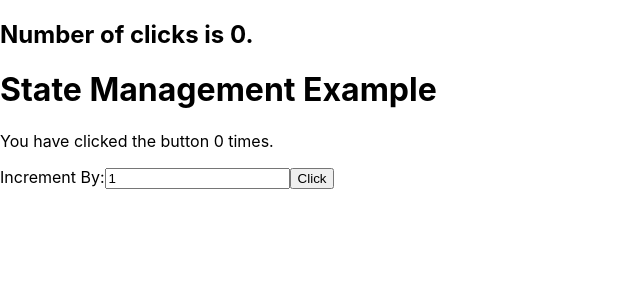
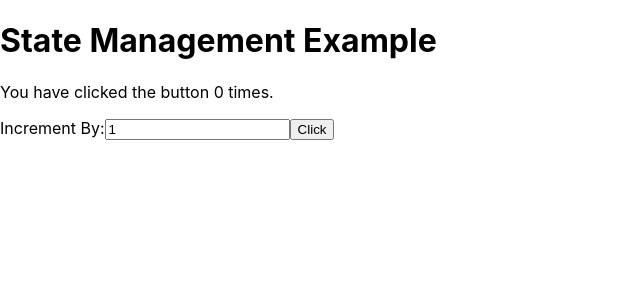
Before and after one commit to kiryl-ramanouski/react-software-architecture-linkedin, a React (Create React App) app: page / in a window 1280 px wide. Shown: the top 300 px of the page, without its empty margins (0-640 px from the left). Built offline with nearby package versions, Linux system fonts and the light colour scheme.

Commit message:
feat: add recoil selector to application

```diff
--- a/src/App.js
+++ b/src/App.js
@@ -1,12 +1,10 @@
 import { RecoilRoot } from 'recoil';
 import { CounterButton } from './CounterButton';
-import { DisplayCount } from './DisplayCount';
 import './App.css';
 
 const App = () => {
   return (
     <RecoilRoot>
-      <DisplayCount />
       <h1>State Management Example</h1>
       <CounterButton />
     </RecoilRoot>
--- a/src/CounterButton.js
+++ b/src/CounterButton.js
@@ -1,14 +1,16 @@
-import { useRecoilState } from 'recoil';
+import { useRecoilState, useRecoilValue } from 'recoil';
+import { numberOfClicksSelector } from './numberOfClicksSelector';
 import { counterState } from './counterState';
 import { incrementByState } from './incrementByState';
 
 export const CounterButton = () => {
+  const numberOfClicks = useRecoilValue(numberOfClicksSelector);
   const [clicksData, setClicksData] = useRecoilState(counterState);
   const [incrementBy, setIncrementBy] = useRecoilState(incrementByState);
 
   return (
     <>
-      <p>You have clicked the button {clicksData.length} times.</p>
+      <p>You have clicked the button {numberOfClicks} times.</p>
       <label>
         Increment By:
         <input
--- a/src/DisplayCount.js
+++ b/src/DisplayCount.js
@@ -1,9 +1,8 @@
-import React from 'react';
 import { useRecoilValue } from 'recoil';
 import { counterState } from './counterState';
 
 export const DisplayCount = () => {
   const clicksData = useRecoilValue(counterState);
 
-  return <h2>Number of clicks is {clicksData.length}.</h2>;
+  return <h2>Number Of Clicks: {clicksData}</h2>;
 };
```
